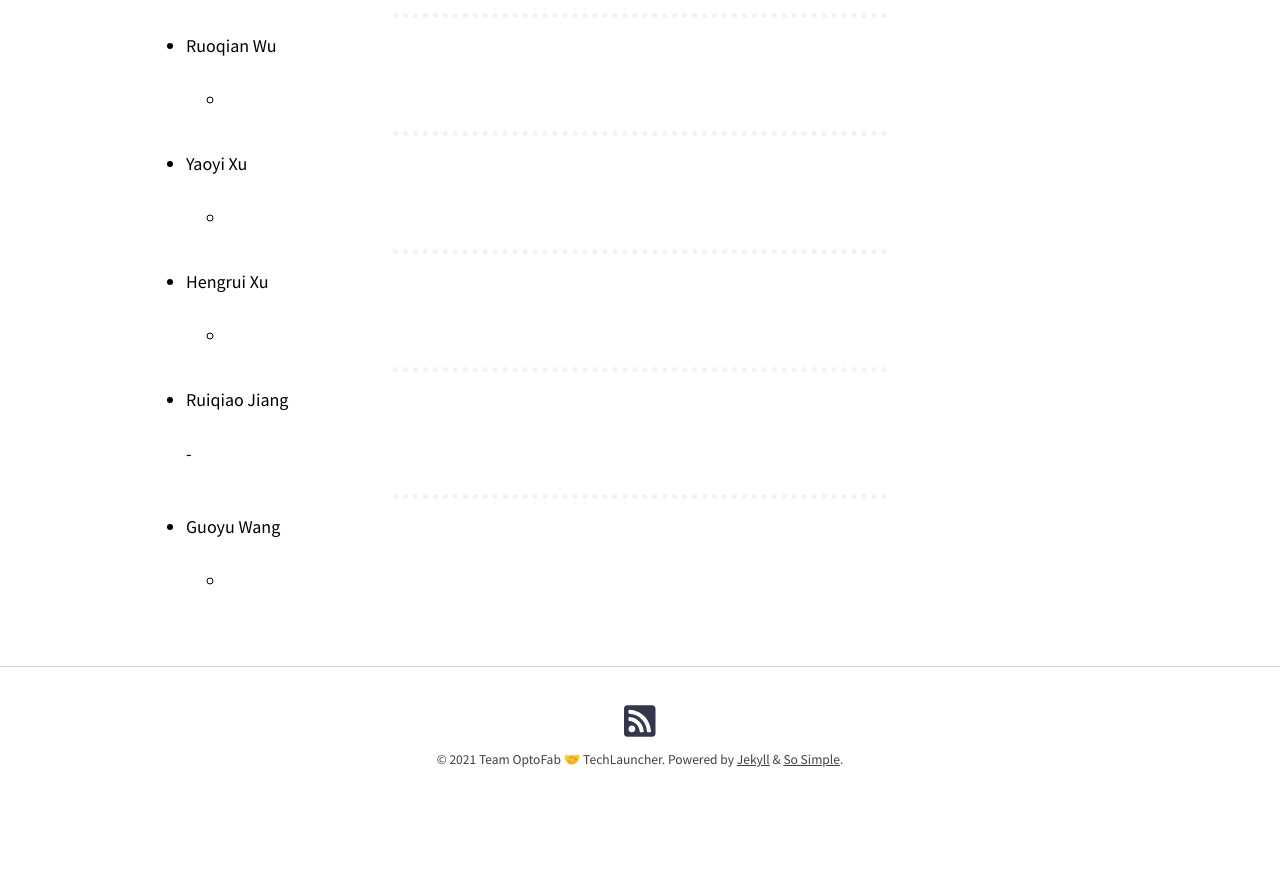
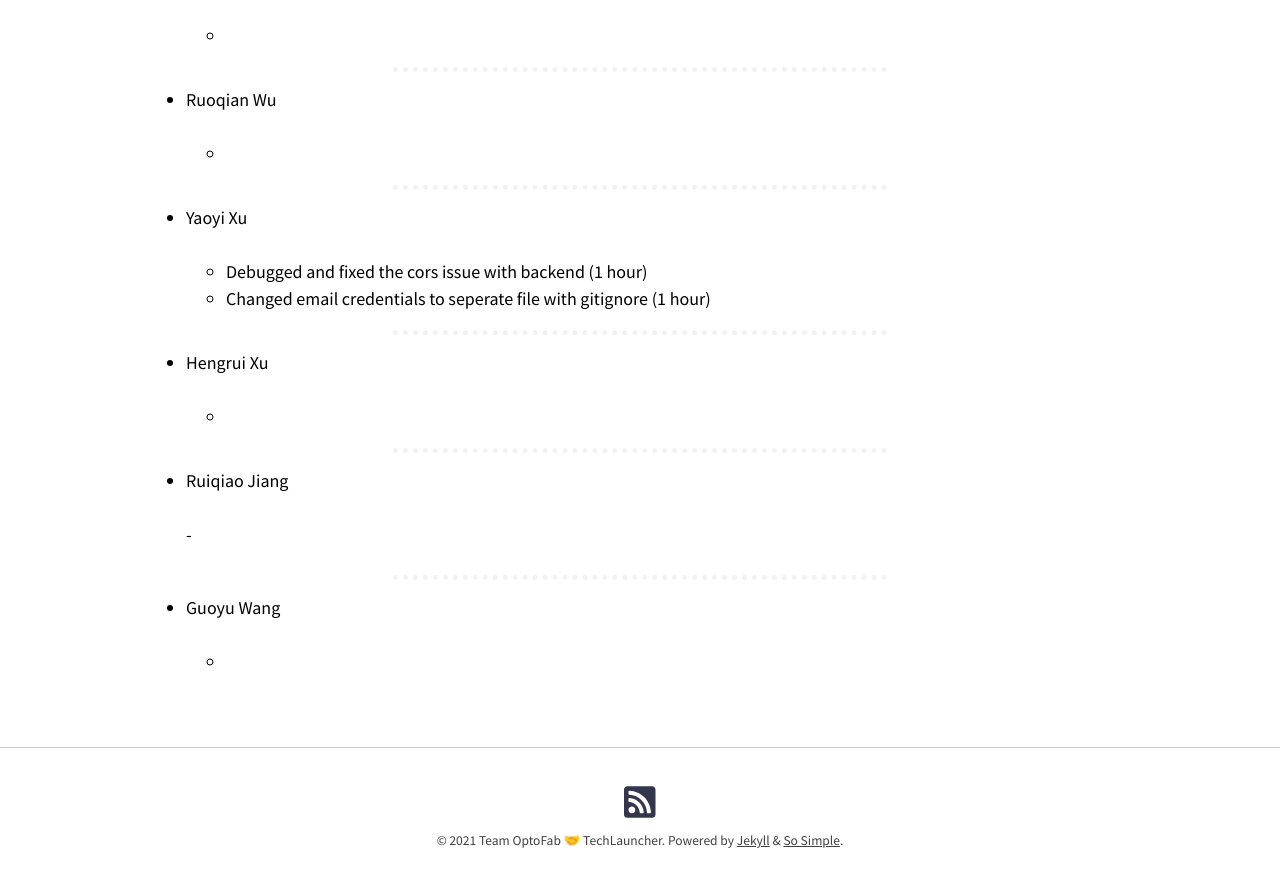
Before and after one commit to optofab/optofab.github.io, a Jekyll site: the page built from work_records.md, in a window 1280 px wide and 900 px high, scrolled down 10948 px. Shown: the top 887 px of the window. Built offline with Jekyll 4.4.1, drawn with Linux system fonts in a browser that asks for light colours; nearby versions of some CDN libraries; emoji names are drawn with the system emoji font; before the commit the page ends 11790 px from its top, so only the background shows below that; some of the changed text lies outside the part shown.

Commit message:
wrote work record

```diff
--- a/work_records.md
+++ b/work_records.md
@@ -445,7 +447,8 @@ _[Don't forget to add hours for each of the work you've done. This line will be
 
 - Yaoyi Xu
 
-  -
+  - Debugged and fixed the cors issue with backend (1 hour)
+  - Changed email credentials to seperate file with gitignore (1 hour)
 
 <hr class="hr-dotted">
 
```
Also changed, not shown: other parts of work_records.md (+2 -0 lines).
